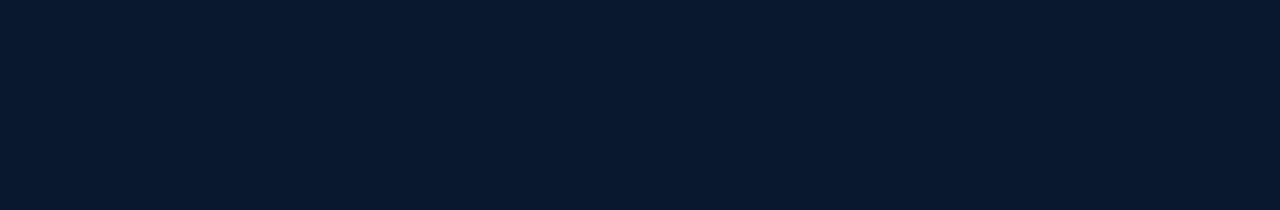
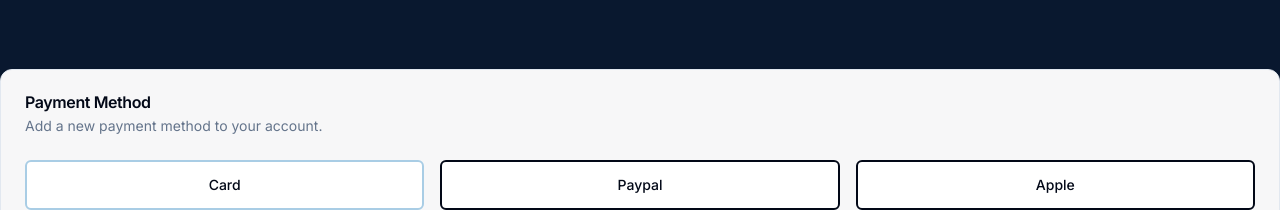
Before and after one commit to OscarGonzalez97/bootcamp-landing, a Next.js app: page / in a window 1280 px wide. Shown: the part 731-941 px from the top of the page. Before the commit the page ends 800 px from the top, so only its background shows below. Built offline with nearby package versions, Linux system fonts and the light colour scheme.

Commit message:
feat: complement commit anterior

```diff
--- /dev/null
+++ b/app/@teams/page.tsx
@@ -0,0 +1,14 @@
+import Nav from '@/components/Navbar'
+import { DemoNotifications } from '@/components/Notifications'
+import React from 'react'
+
+const page = () => {
+  return (
+
+    <>
+    <Nav/>
+    </>
+  )
+}
+
+export default page
--- a/app/layout.tsx
+++ b/app/layout.tsx
@@ -1,3 +1,4 @@
+import Nav from '@/components/Navbar'
 import './globals.css'
 import { Inter } from 'next/font/google'
 
@@ -8,14 +9,26 @@ export const metadata = {
   description: 'Generated by create next app',
 }
 
-export default function RootLayout({
-  children,
-}: {
+export default function RootLayout(props: {
   children: React.ReactNode
+  teams: React.ReactNode
+
 }) {
   return (
     <html lang="en">
-      <body className={inter.className}>{children}</body>
+
+      <body className={inter.className}>
+      <div className='grid grid-cols-1 auto-rows-fr'>
+        <div>
+        {props.teams}
+
+        </div>
+        <div className='h-screen'>
+        {props.children}
+
+        </div>
+      </div>
+        </body>
     </html>
   )
 }
--- a/app/page.tsx
+++ b/app/page.tsx
@@ -1,10 +1,12 @@
 "use client"
-import Nav from "@/components/Navbar";
+
+import Payment from "@/components/Payment";
+
 
 export default function Home() {
   return (
     <main>
-      <Nav/>
+     <Payment/> <Payment/> <Payment/>
     </main>
   );
 }
```
